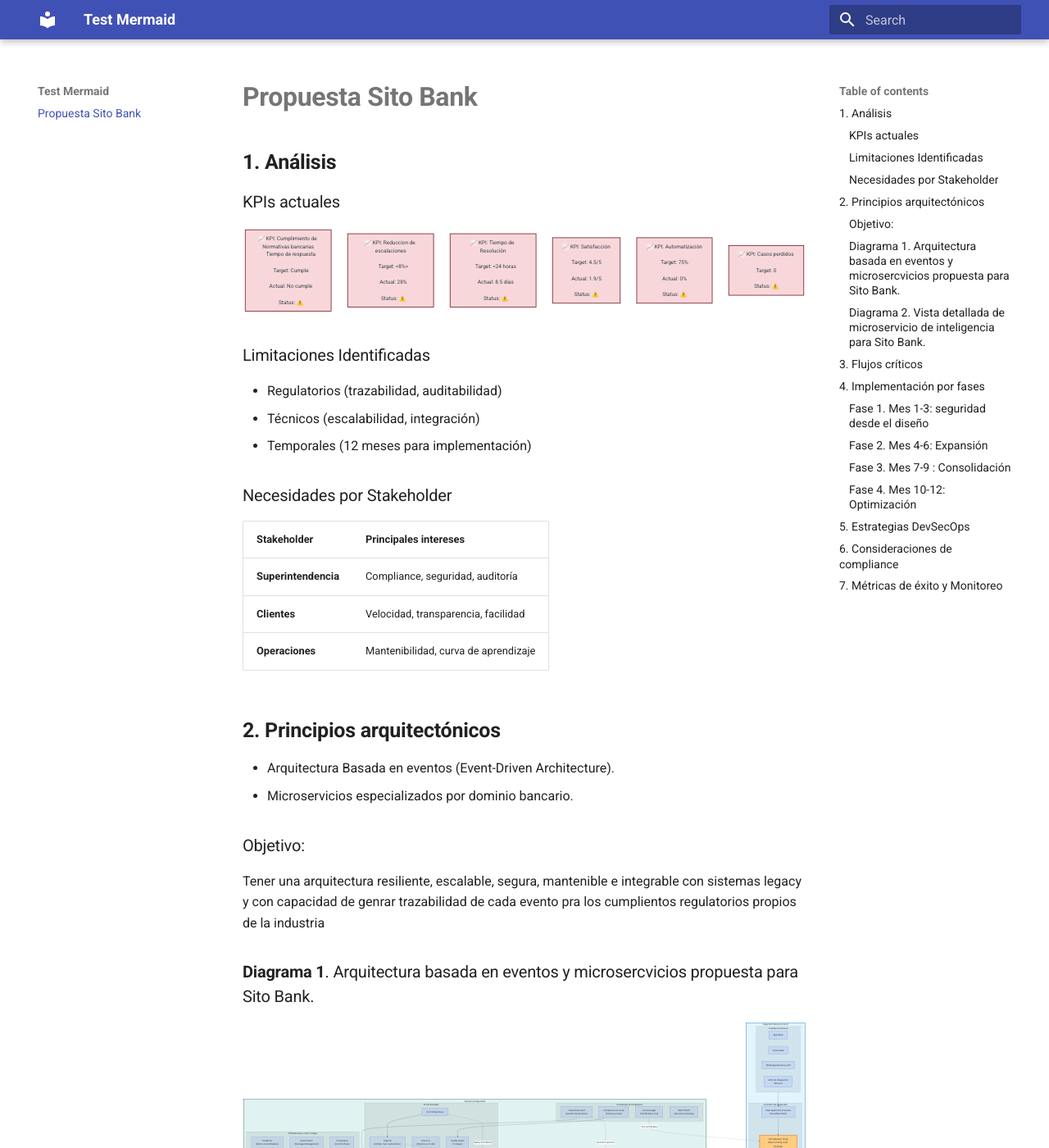
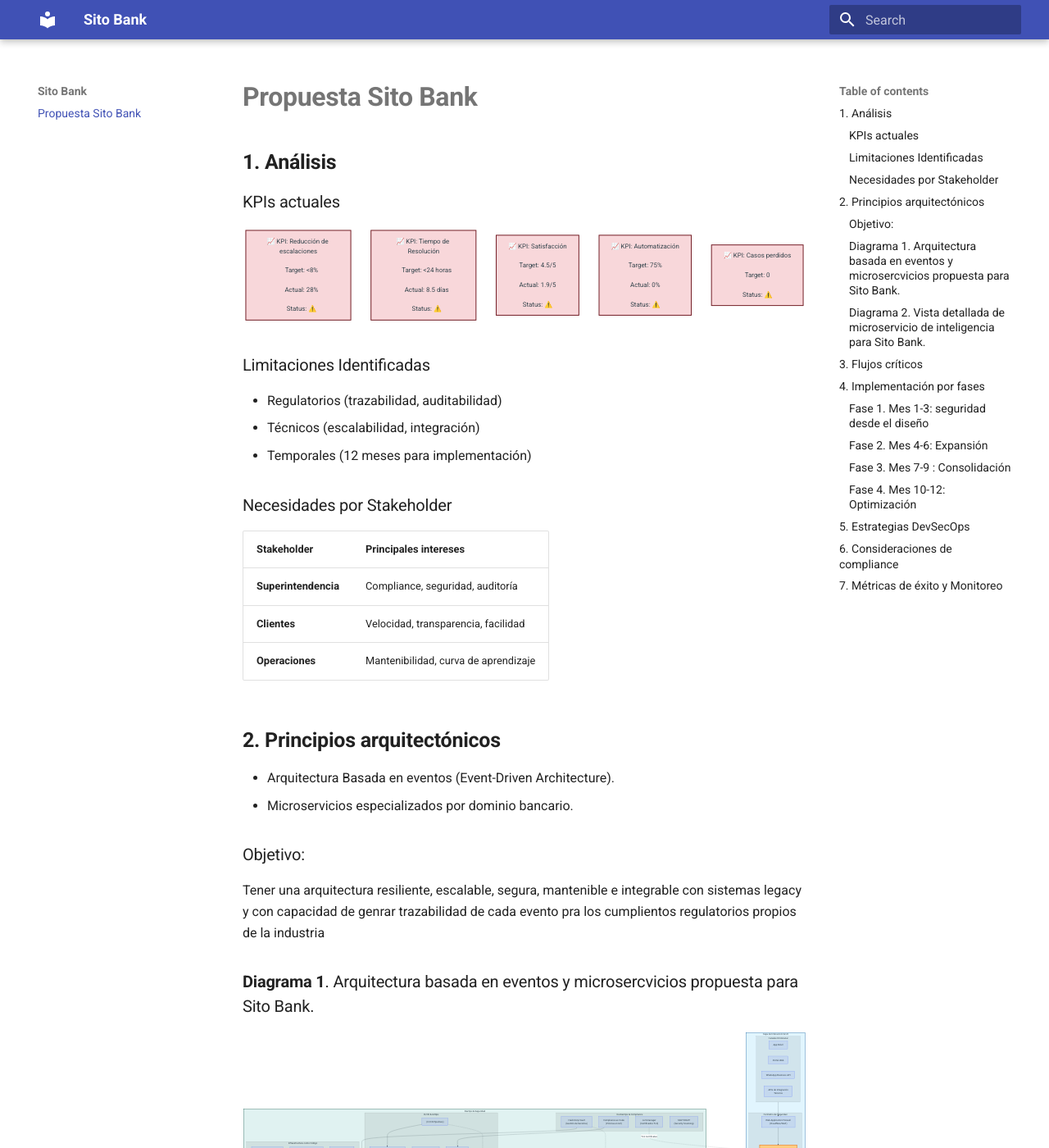
Before and after one commit to fgomezman/Sisto-Bank-Proposal, an MkDocs documentation site: the page built from docs/index.md, in a window 1280 px wide and 1400 px high. Shown: the whole window at 82% size. Built offline with MkDocs 1.6.1 and Material for MkDocs 9.7.7, drawn with Linux system fonts in a browser that asks for light colours; some of the changed lines change nothing that is shown.

Commit message:
settings fixed

````diff
--- a/docs/index.md
+++ b/docs/index.md
@@ -1,45 +1,46 @@
 # **Propuesta Sito Bank**
 ## **1. Análisis**
 ### KPIs actuales
-
 ```mermaid
 %%{init: {'flowchart': {'layout': 'dagre'}}}%%
+flowchart TB
 
-flowchart TB
-    KPI5["📈 KPI: Cumplimiento de Normativas bancarias
-    Tiempo de respuesta<br/>
-    Target: Cumple<br/>
-    Actual: No cumple<br/>
-    Status: ⚠️"]
-    KPI6["📈 KPI: Reduccion de escalaciones<br/>
-    Target: <8%><br/>
+
+
+    KPI6["📈 KPI: Reducción de escalaciones<br/>
+    Target: <8%<br/>
     Actual: 28%<br/>
     Status: ⚠️"]
+
     KPI1["📈 KPI: Tiempo de Resolución<br/>
-    Target: &lt;24 horas<br/>
+    Target: <24 horas<br/>
     Actual: 8.5 días<br/>
     Status: ⚠️"]
+
     KPI2["📈 KPI: Satisfacción<br/>
     Target: 4.5/5<br/>
     Actual: 1.9/5<br/>
     Status: ⚠️"]
+
     KPI3["📈 KPI: Automatización<br/>
     Target: 75%<br/>
     Actual: 0%<br/>
     Status: ⚠️"]
+
     KPI4["📈 KPI: Casos perdidos<br/>
     Target: 0<br/>
     Status: ⚠️"]
 
+    KPI1:::warning
+    KPI2:::warning
+    KPI3:::warning
+    KPI4:::warning
+    KPI6:::warning
 
-     KPI1:::warning
-     KPI2:::warning
-     KPI3:::warning
-     KPI4:::warning
-     KPI5:::warning
-     KPI6:::warning
     classDef warning fill:#F8D7DA,stroke:#721C24,stroke-width:2px,color:#721C24
+
 ```
+
 
 ### Limitaciones Identificadas
 
@@ -214,16 +215,18 @@
     Vault -. Secrets Injection .-> K8s
     Cert_Manager -. TLS Certificates .-> Kong
 
-    style Kong fill:#ffcc80,stroke:#ef6c00,stroke-width:3px
-    style Camunda fill:#d1c4e9,stroke:#4527a0,stroke-width:3px
-    style Kafka fill:#c8e6c9,stroke:#2e7d32,stroke-width:4px
-    style Capa_Microservicios fill:#e8f5e8,stroke:#1b5e20,stroke-width:2px
-    style Capa_Datos fill:#fff3e0,stroke:#e65100,stroke-width:2px
-    style K8s fill:#b3e5fc,stroke:#0277bd,stroke-width:3px
-    style Capa_Interaccion fill:#e1f5fe,stroke:#01579b,stroke-width:2px
-    style Capa_Orquestacion fill:#f3e5f5,stroke:#4a148c,stroke-width:2px
-    style Capa_Observabilidad fill:#fce4ec,stroke:#880e4f,stroke-width:2px
-    style Plataforma_DevOps fill:#e0f2f1,stroke:#004d40,stroke-width:2px
+    style Kong fill:#ffcc80,stroke:#ef6c00,stroke-width:3px,color:#212121
+    style Camunda fill:#d1c4e9,stroke:#4527a0,stroke-width:3px,color:#212121
+    style Kafka fill:#c8e6c9,stroke:#2e7d32,stroke-width:4px,color:#212121
+    style Capa_Microservicios fill:#e8f5e8,stroke:#1b5e20,stroke-width:2px,color:#212121
+    style Capa_Datos fill:#fff3e0,stroke:#e65100,stroke-width:2px,color:#212121
+    style K8s fill:#b3e5fc,stroke:#0277bd,stroke-width:3px,color:#212121
+    style Capa_Interaccion fill:#e1f5fe,stroke:#01579b,stroke-width:2px,color:#212121
+    style Capa_Orquestacion fill:#f3e5f5,stroke:#4a148c,stroke-width:2px,color:#212121
+    style Capa_Observabilidad fill:#fce4ec,stroke:#880e4f,stroke-width:2px,color:#212121
+    style Plataforma_DevOps fill:#e0f2f1,stroke:#004d40,stroke-width:2px,color:#212121
+
+
 ```
 ### **Diagrama 2.** Vista detallada de microservicio de inteligencia para Sito Bank.
 
@@ -270,6 +273,7 @@
     style Almacenamiento fill:#E3F2FD,stroke:#0D47A1,stroke-width:2px,color:#0D47A1
     style MLOps fill:#F3E5F5,stroke:#4A148C,stroke-width:2px,color:#4A148C
 ```
+
 ## **3. Flujos críticos**
 Con la implementación de la anterior arquitectura se espera respecto a los flujos críticos:
 - Bloqueo de tarjeta completamente automatizado.
@@ -320,37 +324,34 @@
 %%{init: {'flowchart': {'layout': 'dagre'}}}%%
 flowchart TB
 
-    KPI5["📈 KPI: Cumplimiento de Normativas bancarias Tiempo de respuesta<br/>
-    Actual: Cumple<br/>
+
+    KPI6["📈 KPI: Reducción de escalaciones<br>
+    Actual: <8%<br>
     Status: ✅🚨"]
 
-    KPI6["📈 KPI: Reduccion de escalaciones<br/>
-    Actual: <8%<br/>
+    KPI1["📈 KPI: Tiempo de Resolución<br>
+    Actual: <24 horas<br>
     Status: ✅🚨"]
 
-    KPI1["📈 KPI: Tiempo de Resolución<br/>
-    Actual: &lt; 24 horas<br/>
+    KPI2["📈 KPI: Satisfacción<br>
+    Actual: 4.5/5<br>
     Status: ✅🚨"]
 
-    KPI2["📈 KPI: Satisfacción<br/>
-    Actual: 4.5/5<br/>
+    KPI3["📈 KPI: Automatización<br>
+    Actual: 75%<br>
     Status: ✅🚨"]
 
-    KPI3["📈 KPI: Automatización<br/>
-    Actual: 75%<br/>
+    KPI4["📈 KPI: Casos perdidos<br>
+    Actual: 0<br>
     Status: ✅🚨"]
-
-    KPI4["📈 KPI: Casos perdidos<br/>
-    Actual: 0<br/>
-    Status: ✅🚨}"]
 
     KPI1:::success
     KPI2:::success
     KPI3:::success
     KPI4:::success
-    KPI5:::success
     KPI6:::success
 
     classDef warning fill:#F8D7DA,stroke:#721C24,stroke-width:2px,color:#721C24
     classDef success fill:#E6F4EA,stroke:#1E7E34,stroke-width:2px,color:#1E7E34
+
 ```
--- a/docs/js/mermaid-init.js
+++ b/docs/js/mermaid-init.js
@@ -1,11 +1,9 @@
-document.addEventListener("DOMContentLoaded", function () {
-  if (window.mermaid) {
+document.addEventListener("DOMContentLoaded", () => {
   mermaid.initialize({
     startOnLoad: true,
     theme: "default",
     flowchart: {
-        useMaxWidth: true
+      useMaxWidth: false
     }
   });
-  }
 });
--- a/docs/stylesheets/extra.css
+++ b/docs/stylesheets/extra.css
@@ -1,17 +1,17 @@
-/* Quitar límite de ancho del contenedor */
-.md-content__inner {
+/* Contenido a ancho completo */
+.md-content__inner.md-typeset {
+  max-width: 100% !important;
+}
+
+/* Mermaid contenedor */
+.mermaid {
+  width: 100%;
   max-width: 100%;
 }
 
-/* Asegurar que Mermaid use todo el ancho */
-.mermaid {
-  width: 100% !important;
-  max-width: 100% !important;
-  display: block;
-}
-
-/* Escalado correcto del SVG */
+/* SVG real */
 .mermaid svg {
   width: 100% !important;
+  max-width: none !important;
   height: auto !important;
 }
--- a/mkdocs.yml
+++ b/mkdocs.yml
@@ -1,10 +1,9 @@
-site_name: Test Mermaid
+site_name: Sito Bank
 
 theme:
   name: material
   features:
     - content.full-width
-
 
 markdown_extensions:
   - pymdownx.superfences:
@@ -14,8 +13,8 @@
           format: !!python/name:pymdownx.superfences.fence_code_format
 
 extra_javascript:
+  - js/mermaid-init.js
+  - https://unpkg.com/mermaid@10/dist/mermaid.min.js
 
-  - https://unpkg.com/mermaid@10/dist/mermaid.min.js
-  - js/mermaid-init.js
 extra_css:
   - stylesheets/extra.css
````
Also changed, not shown: site/stylesheets/extra.css. Lines whose indentation alone changed are shown as unchanged.
